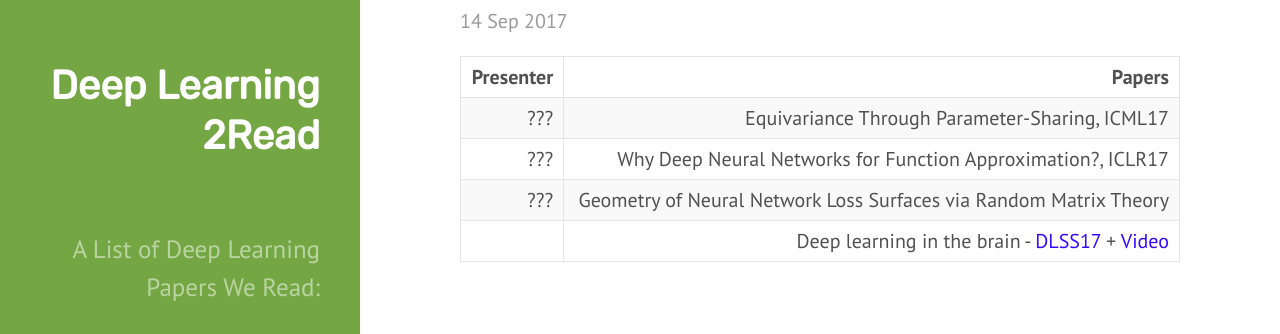
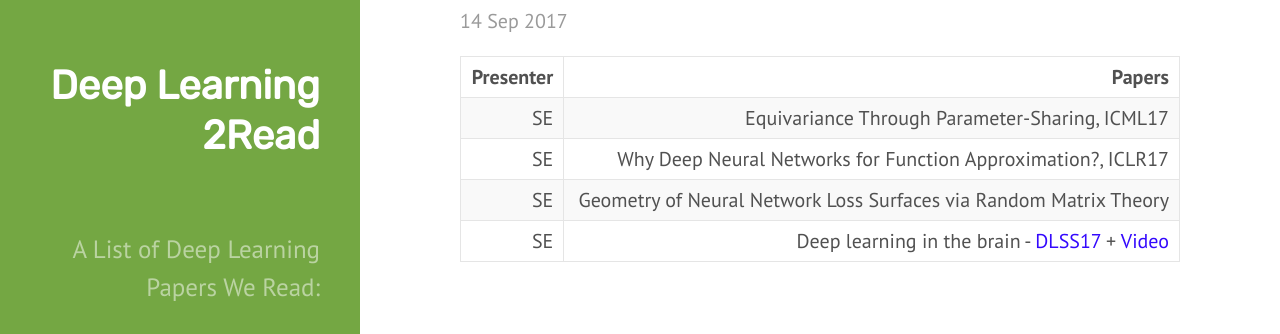
Before and after one commit to QData/deep2Read, a Jekyll site: the page built from _posts/2017-09-14-.md, in a window 1280 px wide. Shown: the part 174-508 px from the top of the page. Built offline with Jekyll 4.4.1, drawn with Linux system fonts in a browser that asks for light colours.

Commit message:
add presenter slots

```diff
--- a/_posts/2017-09-14-.md
+++ b/_posts/2017-09-14-.md
@@ -10,7 +10,7 @@ tags:
 
 | Presenter | Papers |
 | -----: | ----------: |
-| ??? |  Equivariance Through Parameter-Sharing, ICML17|
-| ??? |  Why Deep Neural Networks for Function Approximation?, ICLR17 |
-| ??? |  Geometry of Neural Network Loss Surfaces via Random Matrix Theory |
-|  | Deep learning in the brain - [DLSS17](http://videolectures.net/site/normal_dl/tag=1129742/deeplearning2017_richards_neuroscience_01.pdf) + [Video](http://videolectures.net/deeplearning2017_richards_neuroscience/)  |
+| SE |  Equivariance Through Parameter-Sharing, ICML17|
+| SE |  Why Deep Neural Networks for Function Approximation?, ICLR17 |
+| SE |  Geometry of Neural Network Loss Surfaces via Random Matrix Theory |
+| SE | Deep learning in the brain - [DLSS17](http://videolectures.net/site/normal_dl/tag=1129742/deeplearning2017_richards_neuroscience_01.pdf) + [Video](http://videolectures.net/deeplearning2017_richards_neuroscience/)  |
```
